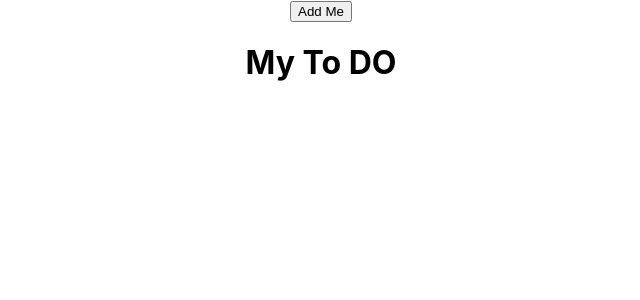
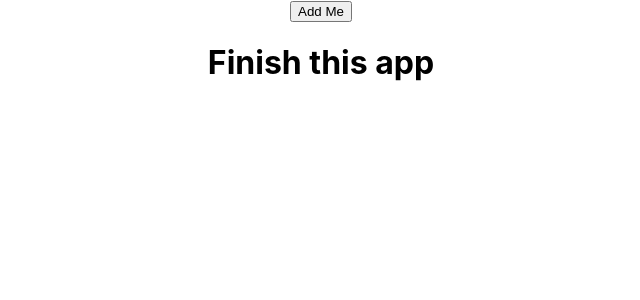
Before and after one commit to jasonawise/ToDo, a React (Create React App) app: page / in a window 1280 px wide. Both pictures are taken after a click on the button "Add Me". Shown: the top 300 px of the page, without its empty margins (319-959 px from the left). Built offline with nearby package versions, Linux system fonts and the light colour scheme.

Commit message:
made it where the add me button shows the inital state for todo set in the reducer

```diff
--- a/src/modules/AddToDo/reducer/reducer.js
+++ b/src/modules/AddToDo/reducer/reducer.js
@@ -1,7 +1,8 @@
 import { ADD_TODO } from "../actions/actions";
 
 const initialState = {
-    messageVisibility: false
+    messageVisibility: false,
+    todo: "Finish this app"
 };
 
 export default function (state= initialState, action) {
--- a/src/modules/ToDoList/ToDoList.js
+++ b/src/modules/ToDoList/ToDoList.js
@@ -1,11 +1,11 @@
 import React from 'react';
 import { connect } from "react-redux";
 
-const ToDoList = ({ messageVisibility }) => {
+const ToDoList = ({ messageVisibility, todo}) => {
     return (
         <div>
             { messageVisibility &&
-                <h1>My To DO</h1>
+                <h1>{todo}</h1>
             }
         </div>
     );
@@ -13,6 +13,7 @@ const ToDoList = ({ messageVisibility }) => {
 
 const mapStateToProps = state => ({
     messageVisibility: state.message.messageVisibility,
+    todo: state.message.todo
 });
 
 export default connect(mapStateToProps)(ToDoList);
```
